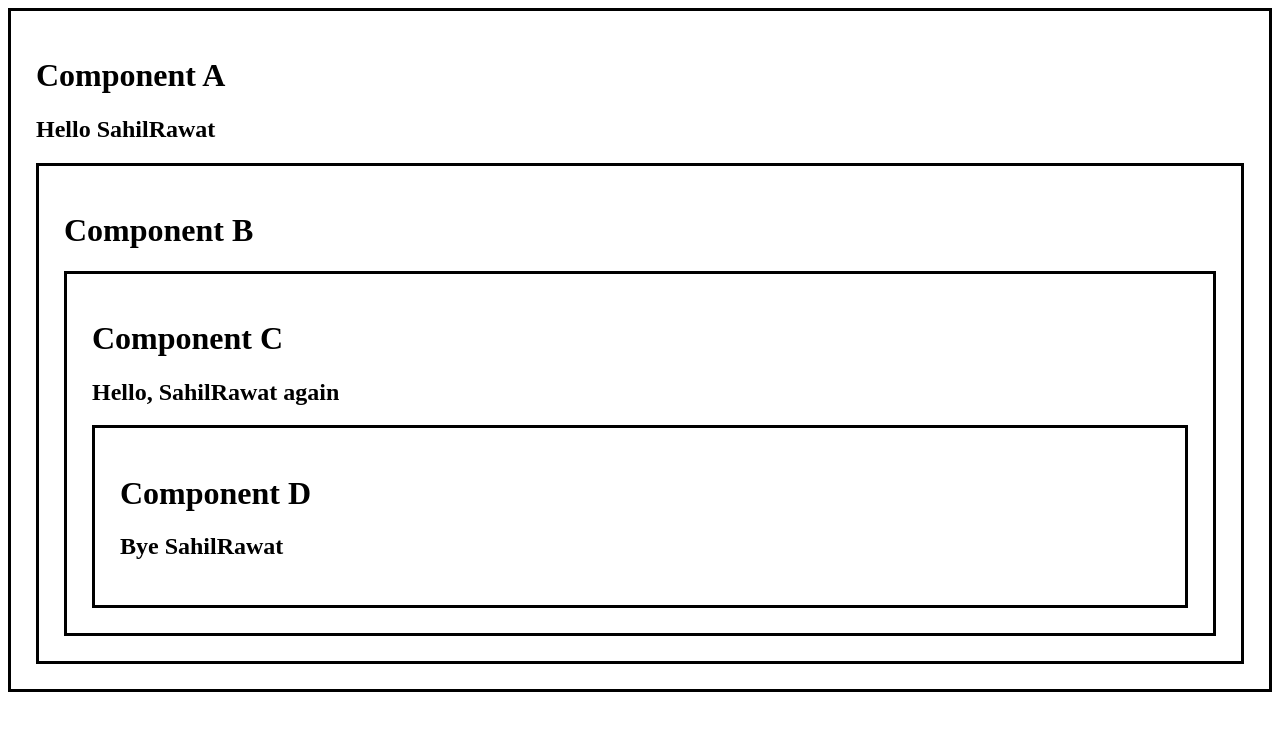
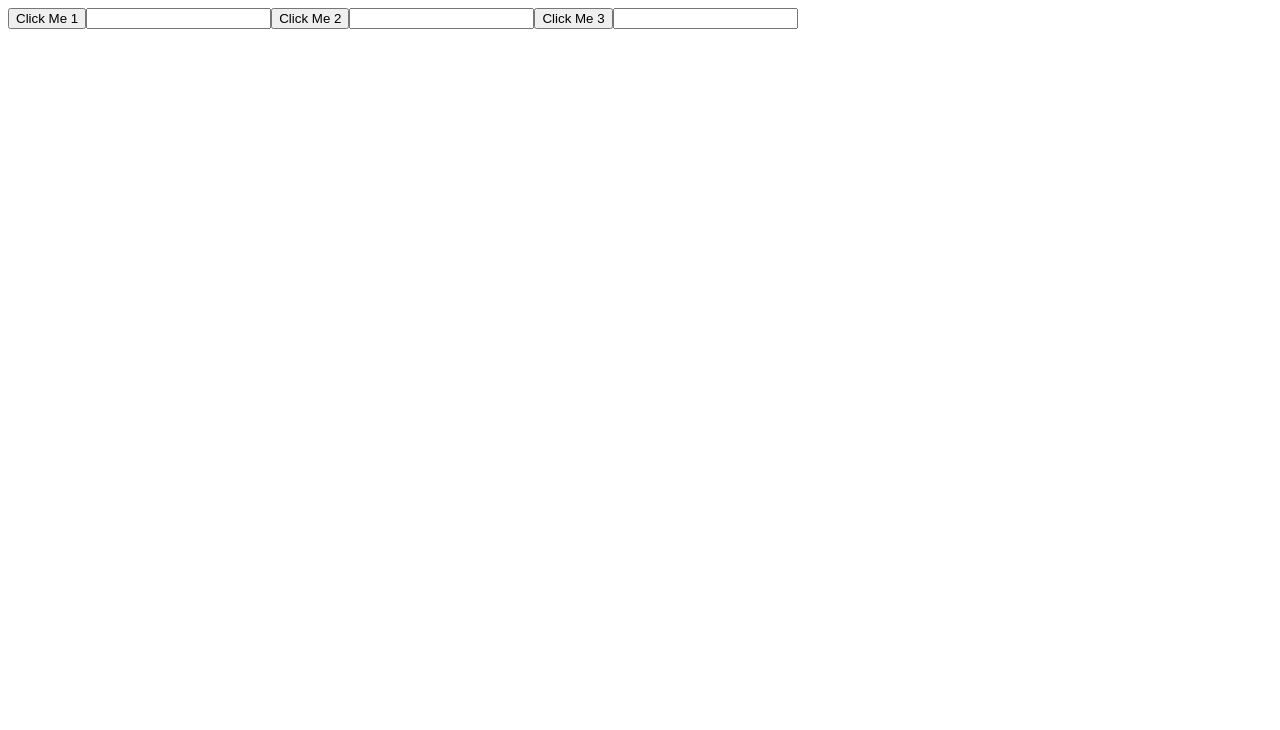
Before and after one commit to Sahil-Rawat-001/BasicReact-App, a React (Vite) app: page / in a window 1280 px wide. Shown: the top 730 px of the page. Built offline with nearby package versions, Linux system fonts and the light colour scheme.

Commit message:
add RefHook component and learned about useRef Hook

```diff
--- a/src/App.jsx
+++ b/src/App.jsx
@@ -1,4 +1,5 @@
-import ComponentA from "./ComponentA";
+import RefHook from "./RefHook";
+
 
 
 
@@ -8,7 +9,7 @@ function App() {
   return(
 
     <>
-      <ComponentA/>
+      <RefHook/>
     </>
   );
 }
--- a/src/ComponentC.jsx
+++ b/src/ComponentC.jsx
@@ -14,6 +14,7 @@ function ComponentC(){
         <div className="box">
             <h1>Component C</h1>
             <h2>{`Hello, ${user} again `}</h2>
+
             <ComponentD/>
         </div>
     );
--- /dev/null
+++ b/src/RefHook.jsx
@@ -0,0 +1,82 @@
+/*
+
+useRef() = "use Reference" Does not cause re-renders when its value changes.
+            When you want a component to "remember" some information,
+            but you don't want that information to trigger new renders
+
+            1. Accessing/Interacting with DOM elements
+            2. Handling Focus, Animations and Transitions
+            3. Managing Timers and Intervals
+*/
+
+import { useState, useEffect, useRef } from "react";
+
+
+function RefHook(){
+
+    // let [number, setNumber] = useState(0);
+
+    // useRef returns an object with one property only that is current
+    // ref = {current: 0}
+    // const ref = useRef(0);
+    const inputRef1 = useRef(null)
+    const inputRef2 = useRef(null)
+    const inputRef3 = useRef(null)
+
+    useEffect(() => {
+
+        console.log("Component rendered");
+    });
+
+    function handleClickOne(){
+        // setNumber(prevNumber => prevNumber + 1);
+        // ref.current = ref.current + 1;
+        // console.log(ref.current);
+
+        inputRef1.current.focus();
+        inputRef1.current.style.backgroundColor="red";
+        inputRef2.current.style.backgroundColor="";
+        inputRef3.current.style.backgroundColor="";
+    }
+
+    function handleClickTwo(){
+
+        inputRef2.current.focus();
+        inputRef1.current.style.backgroundColor="";
+        inputRef2.current.style.backgroundColor="blue";
+        inputRef3.current.style.backgroundColor="";
+    }
+
+    function handleClickThree(){
+
+
+        inputRef3.current.focus();
+        inputRef1.current.style.backgroundColor="";
+        inputRef2.current.style.backgroundColor="";
+        inputRef3.current.style.backgroundColor="orange";
+    }
+
+
+
+    return(
+
+        <div>
+            <button onClick={handleClickOne}>
+                    Click Me 1
+            </button>
+            <input ref={inputRef1} />
+
+            <button onClick={handleClickTwo}>
+                    Click Me 2
+            </button>
+            <input ref={inputRef2} />
+
+            <button onClick={handleClickThree}>
+                    Click Me 3
+            </button>
+            <input ref={inputRef3} />
+        </div>
+    );
+}
+
+export default RefHook
```
